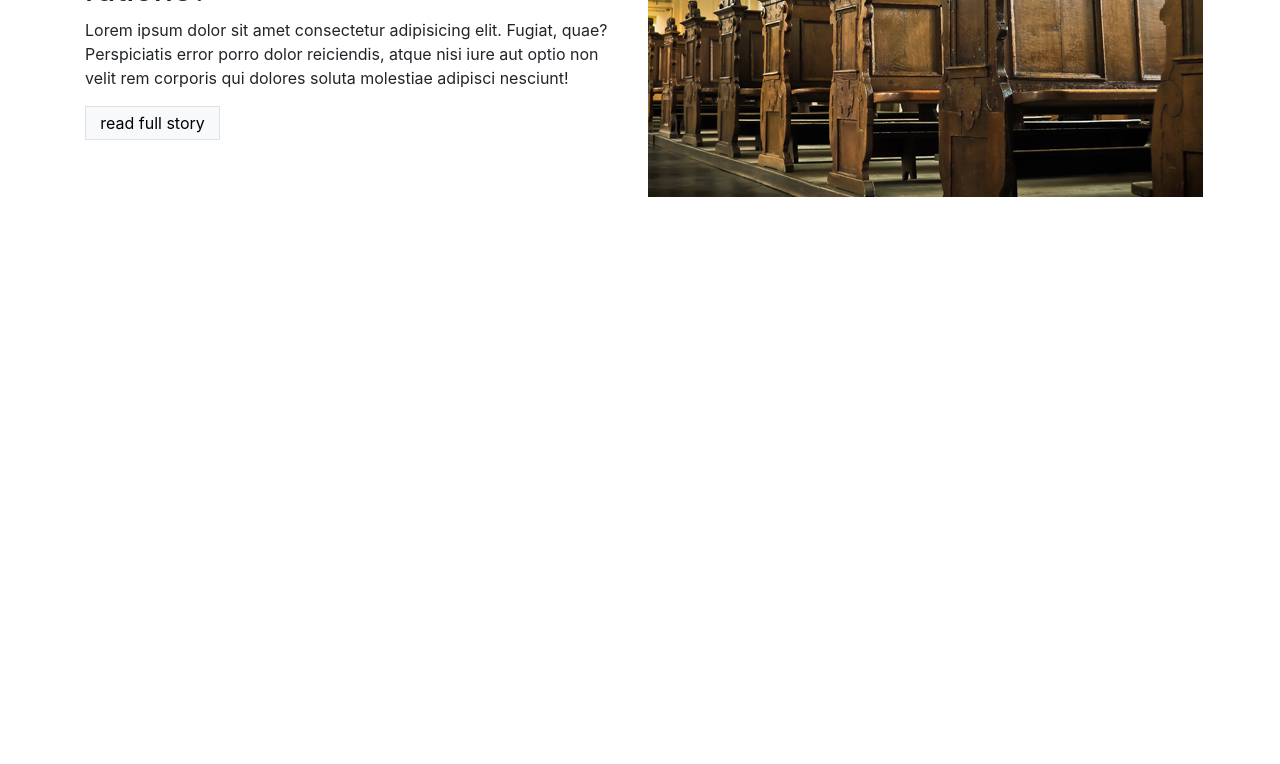
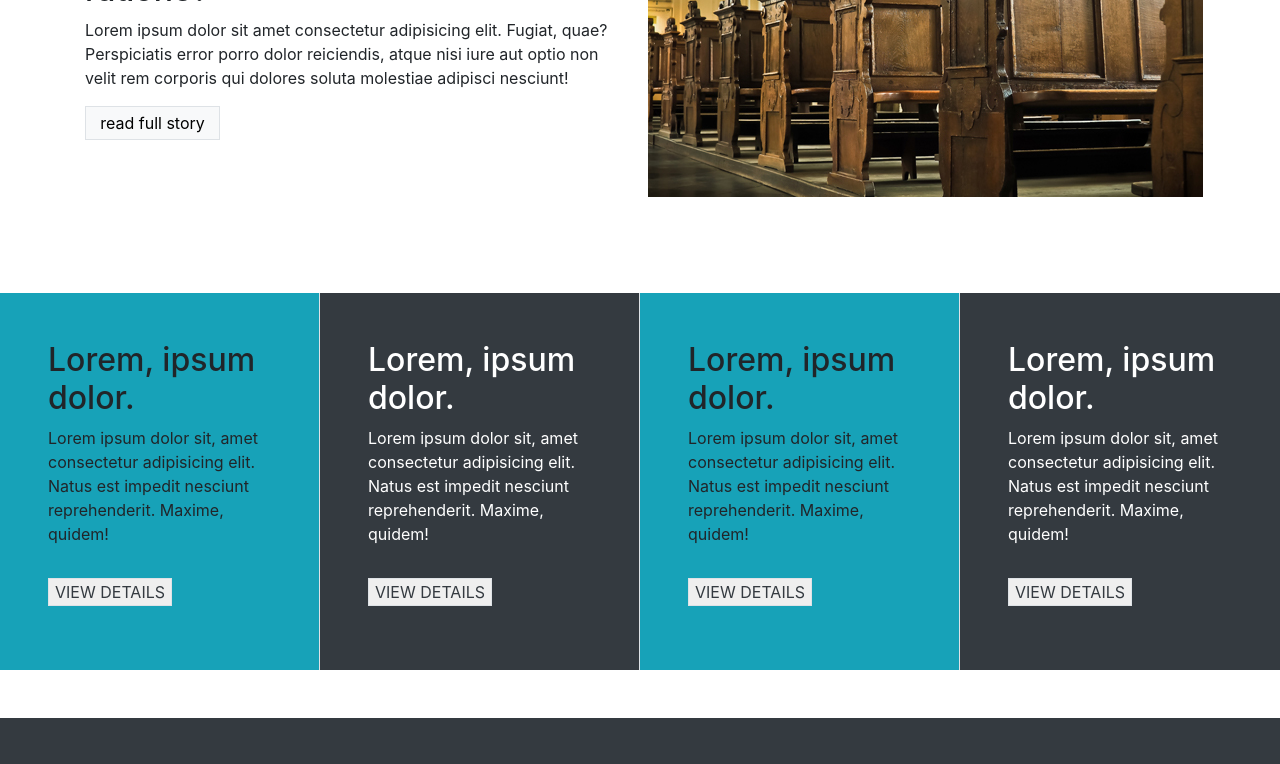
Before and after one commit to Hugo-Becker/exo_git_hugo, a website: page index.html in a window 1280 px wide. Shown: the part 403-1167 px from the top of the page. Before the commit the page ends 800 px from the top, so only its background shows below. Drawn offline with nearby package versions, Linux system fonts and the light colour scheme.

Commit message:
finished v1

```diff
--- a/index.html
+++ b/index.html
@@ -85,7 +85,7 @@
     </header>
 
 
-    <section class="container">
+    <section class="container pb-5">
         <div class="text-center py-5">
             <h1>Welcome to faith church</h1>
             <h5>Lorem ipsum dolor sit, amet consectetur adipisicing elit. Neque, beatae?</h5>
@@ -106,6 +106,57 @@
     </section>
 
 
+    <section class="row container-fluid p-0 m-0 my-5">
+        <div class="col-lg-3 container bg-info p-5 border-right">
+            <h2>Lorem, ipsum dolor.</h2>
+            <p>Lorem ipsum dolor sit, amet consectetur adipisicing elit. Natus est impedit nesciunt reprehenderit. Maxime, quidem!</p>
+            <button class="border my-3">
+                <a class="text-dark text-decoration-none" href="">VIEW DETAILS</a>
+            </button>
+        </div>
+        <div class="col-lg-3 container bg-dark text-white p-5 border-right">
+            <h2>Lorem, ipsum dolor.</h2>
+            <p>Lorem ipsum dolor sit, amet consectetur adipisicing elit. Natus est impedit nesciunt reprehenderit. Maxime, quidem!</p>
+            <button class="border my-3">
+                <a class="text-dark text-decoration-none" href="">VIEW DETAILS</a>
+              </button>
+        </div>
+        <div class="col-lg-3 container bg-info p-5 border-right">
+            <h2>Lorem, ipsum dolor.</h2>
+            <p>Lorem ipsum dolor sit, amet consectetur adipisicing elit. Natus est impedit nesciunt reprehenderit. Maxime, quidem!</p>
+            <button class="border my-3">
+                <a class="text-dark text-decoration-none" href="">VIEW DETAILS</a>
+              </button>
+        </div>
+        <div class="col-lg-3 container bg-dark text-white p-5 ">
+            <h2>Lorem, ipsum dolor.</h2>
+            <p>Lorem ipsum dolor sit, amet consectetur adipisicing elit. Natus est impedit nesciunt reprehenderit. Maxime, quidem!</p>
+            <button class="border my-3">
+                <a class="text-dark text-decoration-none" href="">VIEW DETAILS</a>
+            </button>
+        </div>
+
+    </section>
+
+
+    <footer  class="bg-dark text-light row pt-5">
+        <div class="col-lg-6 d-flex justify-content-lg-end">
+            <span>
+                Copyright &copy;2018 All rights <span class="border-right pr-2">reserved</span>   This template is made with <i class="far fa-heart"></i> by <span class="text-info">Colorlib</span>
+            </span>
+        </div>
+        <div class="col-lg-6 d-flex justify-content-lg-center">
+            <a class="px-2" href=""><i class="fab fa-facebook-f"></i></a>
+            <a class="px-2" href=""><i class="fab fa-twitter"></i></a>
+            <a class="px-2" href=""><i class="fas fa-globe"></i></a>
+            <a class="px-2" href=""><i class="fab fa-behance"></i></a>
+        </div>
+
+
+
+    </footer>
+
+
 
 
 
```
